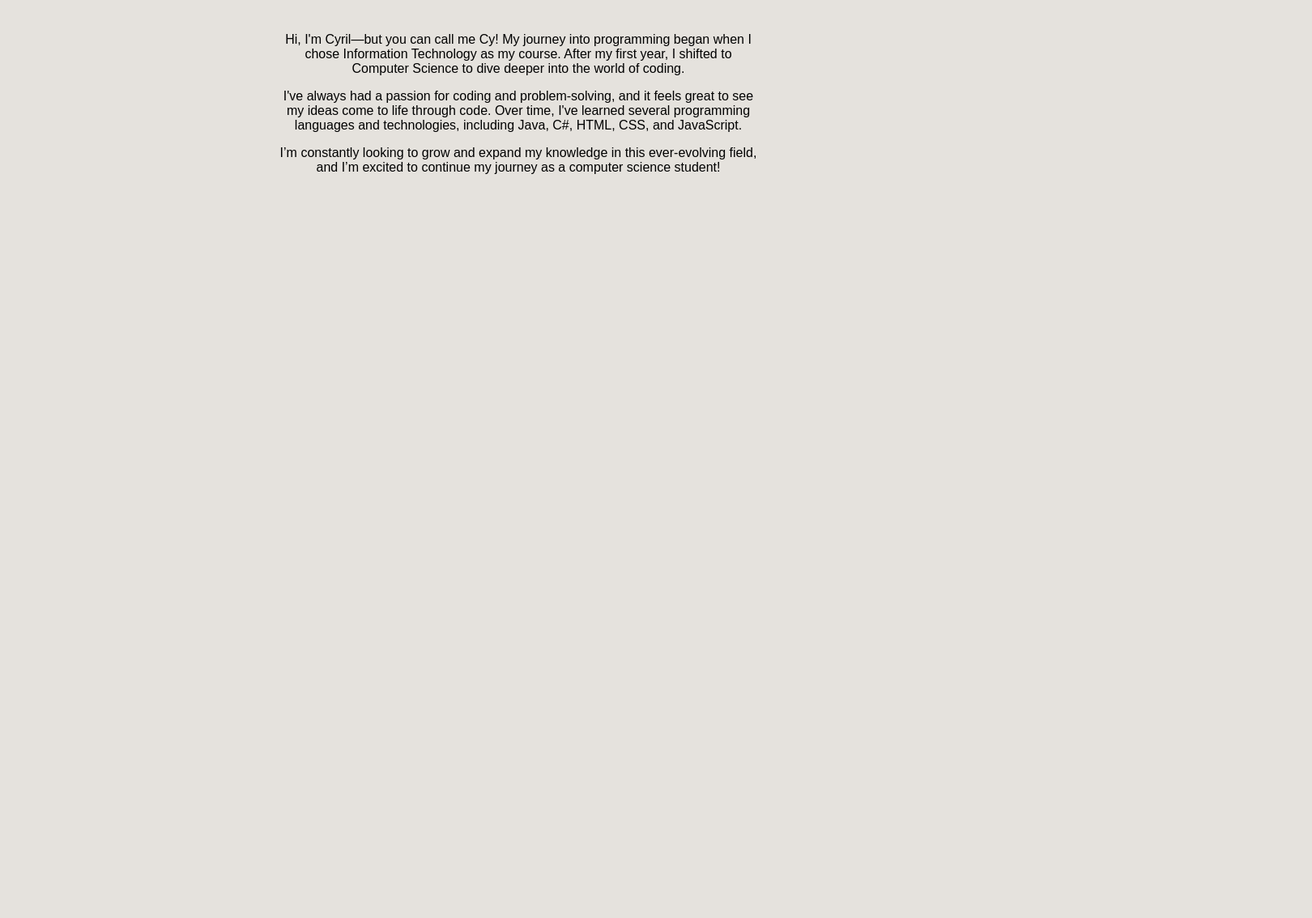
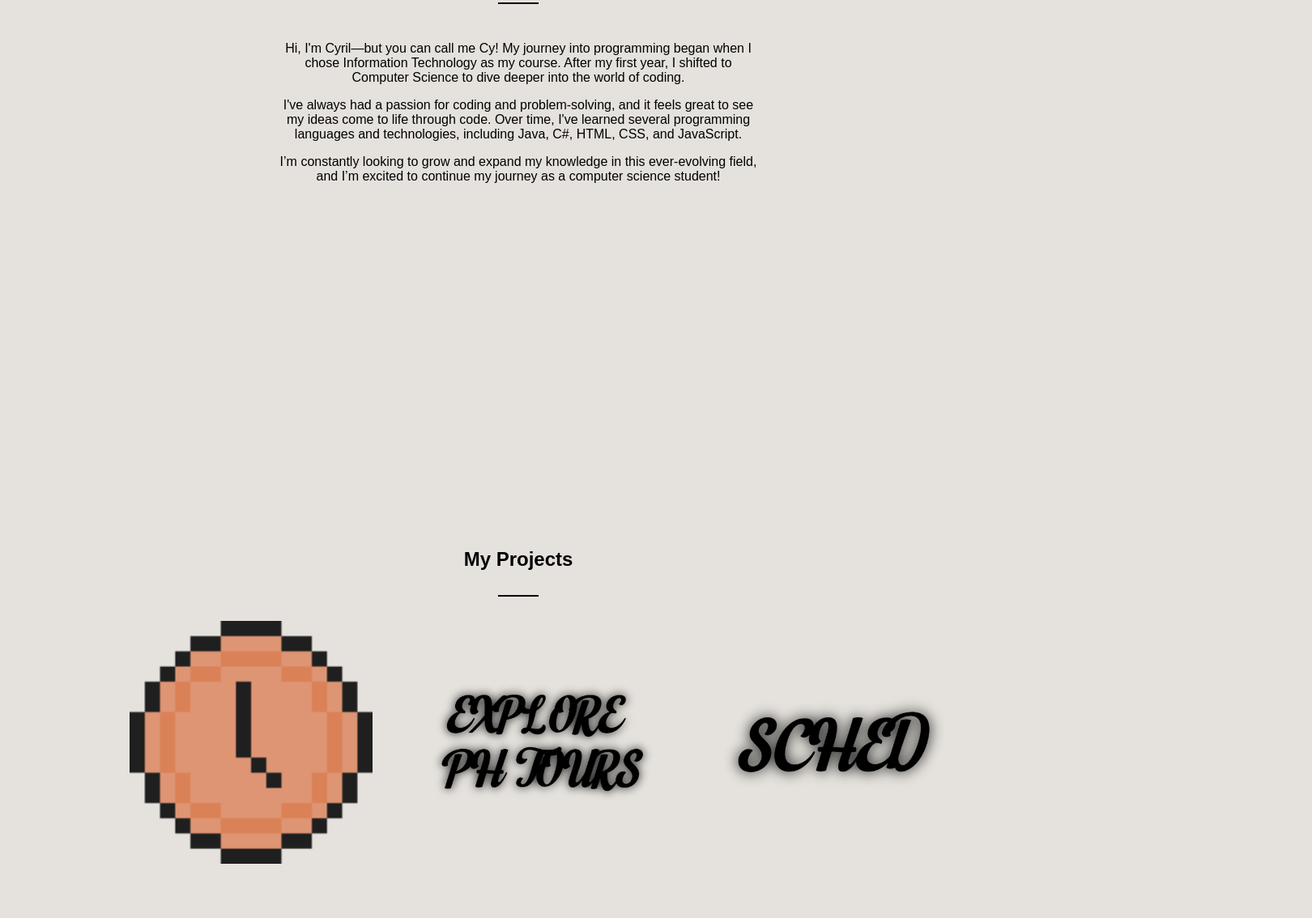
Before and after one commit to yujinotfound/yujinotfound.github.io, a plain HTML site: page SotoPortfolio/Portfolio.html in a window 1280 px wide. Shown: the part 1106-2240 px from the top of the page at 81% size, 1620 px wide, since content can reach past the window. Before the commit the page ends 1600 px from the top, so only its background shows below. Drawn offline with Linux system fonts and the light colour scheme.

Commit message:
Updated Portfolio

```diff
--- a/SotoPortfolio/Portfolio.html
+++ b/SotoPortfolio/Portfolio.html
@@ -4,7 +4,7 @@
 <meta charset="UTF-8">
 <meta name="viewport" content="width=device-width, initial-scale=1.0">
 <title>Portfolio Cover</title>
-<link rel="stylesheet" href="pStyle.css">
+<link rel="stylesheet" href="style.css">
 </head>
 <body>
     <div class="page">
@@ -14,11 +14,40 @@
     </div>
     <div class="page">
         <h2>About Me</h2>
+        <div class="line"></div>
         <div class="about">
             <p>Hi, I'm Cyril—but you can call me Cy! My journey into programming began when I chose Information Technology as my course. After my first year, I shifted to Computer Science to dive deeper into the world of coding.</p>
             <p>I've always had a passion for coding and problem-solving, and it feels great to see my ideas come to life through code. Over time, I've learned several programming languages and technologies, including Java, C#, HTML, CSS, and JavaScript.</p>
             <p>I’m constantly looking to grow and expand my knowledge in this ever-evolving field, and I’m excited to continue my journey as a computer science student!</p>
         </div>
     </div>
+    <div class="page">
+        <h2>My Projects</h2>
+        <div class="line"></div>
+
+            <div class="projects_scroll">
+                <div class="project">
+                    <a href="https://github.com/yujinotfound/ChronoLog.git">
+                        <img src="log.ico" alt="Description" width="300">
+                    </a>
+                </div>
+
+                <div class="project">
+                    <a href="https://yujinotfound.github.io/SotoExplorePHTours/SotoExplorePHTours.html">
+                        <img src="project01.png" alt="Description" width="300">
+                    </a>
+                </div>
+
+                <div class="project">
+                    <a href="https://yujinotfound.github.io/SotoCourseSched/SotoCourseSchedule.html">
+                        <img src="project02.png" alt="Description" width="300">
+                    </a>
+                </div>
+            </div>
+    </div>
+
+    <div class="page">
+        <h1>Thank You!</h1>
+        <div class="line"></div>
 </body>
 </html>
--- a/SotoPortfolio/pStyle.css
+++ /dev/null
@@ -1,28 +0,0 @@
-body {
-    margin: 0;
-    font-family: Arial, sans-serif;
-    background-color: #e5e2dd;
-}
-.page {
-    height: 100vh;
-    display: flex;
-    justify-content: center;
-    align-items: center;
-    flex-direction: column;
-}
-.cover-title {
-    font-size: 32px;
-    text-transform: uppercase;
-    letter-spacing: 3px;
-}
-.line {
-    width: 50px;
-    height: 2px;
-    background-color: black;
-    margin: 10px 0;
-}
-.about {
-    text-align: center;
-    max-width: 600px;
-    padding: 20px;
-}
--- /dev/null
+++ b/SotoPortfolio/style.css
@@ -0,0 +1,65 @@
+body {
+    margin: 0;
+    font-family: Arial, sans-serif;
+    background-color: #e5e2dd;
+    overflow-x: hidden;
+
+}
+.page {
+    height: 100vh;
+    display: flex;
+    justify-content: center;
+    align-items: center;
+    flex-direction: column;
+}
+.cover-title {
+    font-size: 32px;
+    text-transform: uppercase;
+    letter-spacing: 3px;
+}
+.line {
+    width: 50px;
+    height: 2px;
+    background-color: black;
+    margin: 10px 0;
+}
+.about {
+    text-align: center;
+    max-width: 600px;
+    padding: 20px;
+}
+.project {
+    text-align: center;
+    flex-direction: row;
+    display: flex;
+    justify-content: center;
+    align-items: center;
+    width: fit-content;
+    height: fit-content;
+    margin-bottom: 5vh;
+    background-color: transparent;
+    border-radius: 10px;
+    white-space: nowrap;
+    padding: 20px;
+}
+
+.projects_scroll {
+    display: flex;
+    flex-direction: row;
+    align-items: center;
+    gap: 20px;
+    width: 100%;
+    max-width: 100vw;
+    overflow-x: auto;
+    overflow-y: hidden;
+    padding-left: 60vh;
+    padding-right: 25vh;
+
+}
+.projects_scroll::-webkit-scrollbar {
+    display: none;
+}
+.projects_scroll {
+    -ms-overflow-style: none;
+    scrollbar-width: none;
+}
--- /dev/null
+++ b/style.css
@@ -0,0 +1,4 @@
+h1{
+    margin-bottom: 20px;
+    text-align:center;
+}
```
Also changed, not shown: index.html (+2 -1 lines), SotoPortfolio/log.ico (added), SotoPortfolio/project01.png (added), SotoPortfolio/project02.png (added).
